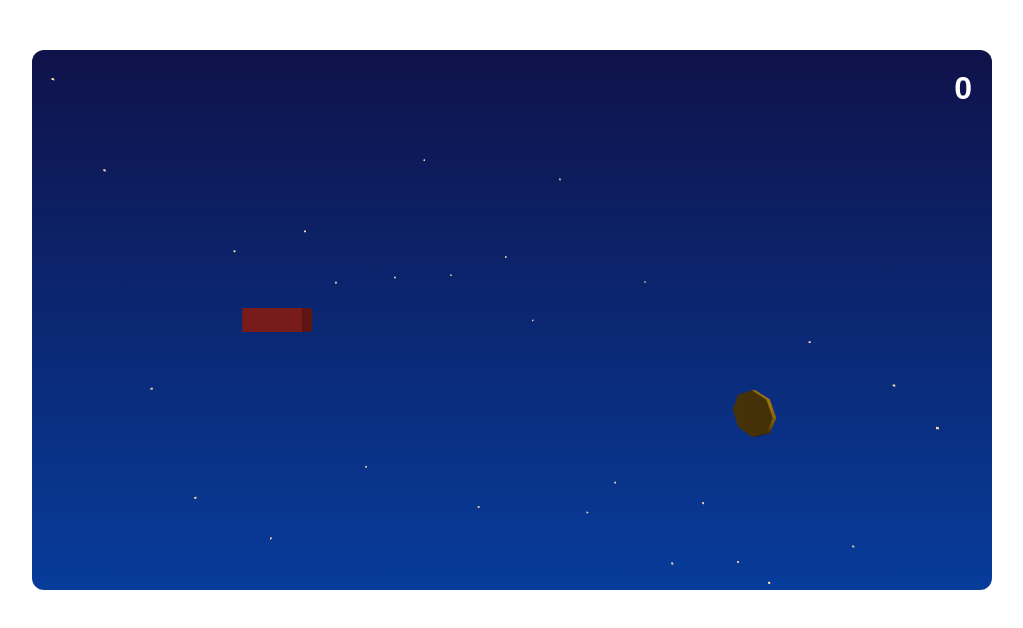
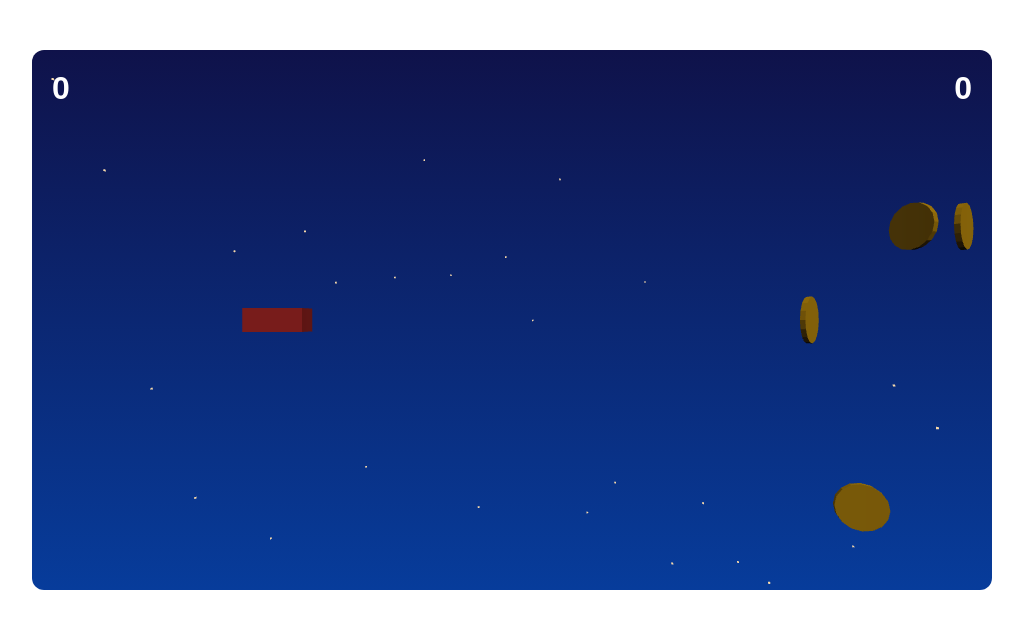
Before and after one commit to tommwrobel/cargame, a plain HTML site: page index.html in a window 1280 px wide. Shown: the whole page, without its empty margins (128-1151 px from the left). Drawn offline with nearby package versions, Linux system fonts and the light colour scheme; animation ran at ten frames a second.

Commit message:
Changed collision model

```diff
--- a/css/style.css
+++ b/css/style.css
@@ -21,7 +21,7 @@ body {
 	background: linear-gradient(#0f124a, #073c9b);
 }
 
-#points {
+#btc {
 	position: absolute;
 	top: 20px;
 	right: 20px;
@@ -29,3 +29,12 @@ body {
 	color: #ffffff;
 	font: bold 24pt Arial,sans-serif;
 }
+
+#eth {
+	position: absolute;
+	top: 20px;
+	left: 20px;
+	text-align: left;
+	color: #ffffff;
+	font: bold 24pt Arial,sans-serif;
+}
--- a/index.html
+++ b/index.html
@@ -12,7 +12,8 @@
 <body>
 
     <div id="universe">
-        <h2 id="points">0</h2>
+        <h2 id="btc">0</h2>
+        <h2 id="eth">0</h2>
     </div>
 
     <script src="js/three.js"></script>
--- a/js/car.js
+++ /dev/null
@@ -1,53 +0,0 @@
-import { Colors } from './globals.js';
-
-var container = document.getElementById('universe');
-var WIDTH = container.getBoundingClientRect().width;
-var HEIGHT = container.getBoundingClientRect().height;
-
-var Car = function() {
-
-	this.mesh = new THREE.Object3D();
-
-	// Create the cabin
-	var geomCockpit = new THREE.BoxGeometry(25, 10, 10, 1, 1, 1);
-	var matCockpit = new THREE.MeshPhongMaterial({ color:Colors.red, shading: THREE.FlatShading });
-	var cockpit = new THREE.Mesh(geomCockpit, matCockpit);
-	cockpit.receiveShadow = true;
-	this.mesh.add(cockpit);
-};
-
-export var car;
-
-export function createCar(scene){
-	car = new Car(Colors);
-    car.mesh.position.x -= 100;
-	scene.add(car.mesh);
-}
-
-var mousePos = {
-    x: 0,
-    y: 0
-};
-
-export function updateCar(){
-	var targetY = mousePos.y;
-
-    // Move the car at each frame by adding a fraction of the remaining distance
-	car.mesh.position.y += (targetY - car.mesh.position.y) * 0.1;
-
-	//Rotate the car proportionally to the remaining distance
-	car.mesh.rotation.z = (targetY - car.mesh.position.y) * 0.0128;
-	car.mesh.rotation.x = (car.mesh.position.y - targetY) * 0.0064;
-}
-
-export function handleMouseClick(event) {
-    let clickHeightPercentage = ((event.offsetY) / HEIGHT) * 100;
-
-    if (clickHeightPercentage <= 50 && car.mesh.position.y <  40) {
-        mousePos.y += 40;
-    }
-
-    if (clickHeightPercentage > 50 && car.mesh.position.y > -40) {
-        mousePos.y -= 40;
-    };
-}
--- a/js/collision.js
+++ b/js/collision.js
@@ -1,14 +1,11 @@
-export function checkCollision(obj1, obj2, scene) {
+export function checkCollision(obj1, obj2, scene, action) {
+    obj2.forEach(obj2 => {
+        let obBox1 = new THREE.Box3().setFromObject(obj1.mesh);
+        let obBox2 = new THREE.Box3().setFromObject(obj2.mesh);
 
-    if ((obj1.mesh.position.x - obj2.mesh.position.x) < -14 &&
-        (obj1.mesh.position.x - obj2.mesh.position.x) > -16 &&
-        (obj1.mesh.position.y - obj2.mesh.position.y) < 5 &&
-        (obj1.mesh.position.y - obj2.mesh.position.y) > -5) {
-        console.log(obj1.mesh.position.x - obj2.mesh.position.x);
-        console.log(obj1.mesh.position.y - obj2.mesh.position.y);
-        scene.remove(obj2.mesh);
-        obj2 = null;
-        return true;
-    }
-    return false;
+        if (obBox1.intersectsBox(obBox2)) {
+            action(obj1, obj2, scene);
+        }
+        return false;
+    });
 }
--- a/js/globals.js
+++ b/js/globals.js
@@ -16,7 +16,7 @@ export var Edges = getEdges();
 export function getRandomInt(min, max) {
 	min = Math.ceil(min);
 	max = Math.floor(max);
-	return Math.floor(Math.random() * (max - min)) + min;
+	return Math.floor(Math.random() * (max + 1 - min)) + min;
   }
 
 function getDimensions() {
--- a/js/main.js
+++ b/js/main.js
@@ -2,9 +2,11 @@
 import { createScene, scene, camera, container, renderer } from './word.js';
 import { createLights } from './lights.js';
 import { createSky, sky } from './sky.js';
-import { createCar, updateCar, handleMouseClick, car } from './car.js';
-import { createObject, updateObject, object } from './object.js';
-import { checkCollision } from './collision.js';
+import { createPlayer, updatePlayer, handleMouseClick, checkCollisions } from './player.js';
+import { createObject, updateObject, objects } from './objects.js';
+
+var clock = new THREE.Clock(false);
+var tt = 0.0;
 
 window.addEventListener('load', init, false);
 
@@ -17,13 +19,13 @@ function init() {
 
 	// add the objects
 	createSky(scene);
-	createCar(scene);
-    createObject(scene);
+	createPlayer(scene);
 
     //add the listener
 	container.addEventListener('click', handleMouseClick, false);
 
 	// start a loop
+	clock.start();
 	loop();
 }
 
@@ -31,13 +33,15 @@ function loop() {
 	sky.mesh.rotation.y += .02;
 
     // update the car on each frame
-	updateCar();
+	updatePlayer();
     updateObject(scene);
+    checkCollisions(objects, scene);
 
-    if (checkCollision(car, object, scene)) {
-        document.getElementById('points').innerHTML = parseInt(document.getElementById('points').innerHTML) + 10;
-        console.log("KOLIZJA!");
-    }
+	tt += clock.getDelta();
+	if (tt > 1) {
+		tt = 0.0;
+		createObject(scene);
+	}
 
 	requestAnimationFrame(loop);
 	renderer.render(scene, camera);
--- a/js/object.js
+++ /dev/null
@@ -1,34 +0,0 @@
-import { Colors, Dimensions, Edges, getRandomInt, speed } from './globals.js';
-
-var Object = function() {
-    this.mesh = new THREE.Object3D();
-
-	// Create the cabin
-	var geomCockpit = new THREE.CylinderGeometry(10, 10, 2, 8);
-	var matCockpit = new THREE.MeshPhongMaterial({ color:Colors.yellow, shading:THREE.FlatShading });
-	var cockpit = new THREE.Mesh(geomCockpit, matCockpit);
-	cockpit.castShadow = true;
-	cockpit.receiveShadow = true;
-	this.mesh.add(cockpit);
-}
-
-export var object;
-
-export function createObject(scene) {
-	object = new Object();
-
-    object.mesh.position.y = getRandomInt(-2, 2) * 40;
-    object.mesh.position.x = Edges.rightX;
-    object.mesh.rotation.x = Math.PI / 2;
-
-	scene.add(object.mesh);
-}
-
-export function updateObject(scene) {
-    object.mesh.position.x -= speed;
-    object.mesh.rotation.z -= .1;
-    if (object.mesh.position.x < -Edges.rightX) {
-        scene.remove( object.mesh );
-        createObject(scene);
-    }
-}
--- /dev/null
+++ b/js/objects.js
@@ -0,0 +1,44 @@
+import { Colors, Edges, getRandomInt, speed } from './globals.js';
+
+var Object = function(type) {
+    this.mesh = new THREE.Object3D();
+    this.type = type;
+
+	// Create the cabin
+	var geomCockpit = new THREE.CylinderGeometry(10, 10, 2, 16);
+	var matCockpit = new THREE.MeshPhongMaterial({ color: Colors.yellow, flatShading: true });
+	var cockpit = new THREE.Mesh(geomCockpit, matCockpit);
+	cockpit.castShadow = true;
+	cockpit.receiveShadow = true;
+	this.mesh.add(cockpit);
+}
+
+export var objects = [];
+
+export function createObject(scene) {
+
+    let objectTypes = ['eth', 'btc'];
+
+	let object = new Object(objectTypes[getRandomInt(0, 1)]);
+
+    object.mesh.position.y = getRandomInt(-2, 2) * 40;
+    object.mesh.position.x = Edges.rightX;
+    object.mesh.rotation.x = Math.PI / 2;
+    console.log(object.type);
+	scene.add(object.mesh);
+    objects.push(object);
+}
+
+export function updateObject(scene) {
+    objects.forEach((object, index, objects) => {
+        if (object != null) {
+            object.mesh.position.x -= speed;
+            object.mesh.rotation.z -= .1;
+
+            if (object.mesh.position.x < -Edges.rightX) {
+                scene.remove(object.mesh);
+                objects[index] = null;
+            }
+        }
+    });
+}
--- /dev/null
+++ b/js/player.js
@@ -0,0 +1,66 @@
+import { Colors, Dimensions } from './globals.js';
+
+export var player;
+var playerBox;
+var mousePos = { x: 0, y: 0 };
+
+var Player = function() {
+	this.mesh = new THREE.Object3D();
+
+	// Create the cabin
+	var geomCockpit = new THREE.BoxGeometry(25, 10, 10, 1, 1, 1);
+	var matCockpit = new THREE.MeshPhongMaterial({ color:Colors.red, flatShading: true });
+	var cockpit = new THREE.Mesh(geomCockpit, matCockpit);
+	cockpit.receiveShadow = true;
+	this.mesh.add(cockpit);
+};
+
+export function createPlayer(scene){
+	player = new Player(Colors);
+	playerBox = new THREE.Box3().setFromObject(player.mesh);
+    player.mesh.position.x -= 100;
+	scene.add(player.mesh);
+}
+
+export function updatePlayer() {
+	var targetY = mousePos.y;
+
+    // Move the car at each frame by adding a fraction of the remaining distance
+	player.mesh.position.y += (targetY - player.mesh.position.y) * 0.1;
+
+	//Rotate the car proportionally to the remaining distance
+	player.mesh.rotation.z = (targetY - player.mesh.position.y) * 0.0128;
+	player.mesh.rotation.x = (player.mesh.position.y - targetY) * 0.0064;
+
+	//updating player collision box
+	playerBox.setFromObject(player.mesh);
+}
+
+export function handleMouseClick(event) {
+    let clickHeightPercentage = ((event.offsetY) / Dimensions.height) * 100;
+
+    if (clickHeightPercentage <= 50 && player.mesh.position.y <  45) {
+        mousePos.y += 40;
+    }
+
+    if (clickHeightPercentage > 50 && player.mesh.position.y > -45) {
+        mousePos.y -= 40;
+    };
+}
+
+export function checkCollisions(objects, scene) {
+	objects.forEach((object, index, objects) => {
+		if (object != null) {
+			let objectBox = new THREE.Box3().setFromObject(object.mesh);
+			console.log(object);
+
+			if (playerBox.intersectsBox(objectBox)) {
+				document.getElementById(object.type).innerHTML = parseInt(document.getElementById(object.type).innerHTML) + 1;
+				scene.remove(object.mesh);
+
+				objects[index] = null;
+				console.log(index);
+			}
+		}
+    });
+}
```
Also changed, not shown: js/planet.js (deleted).
